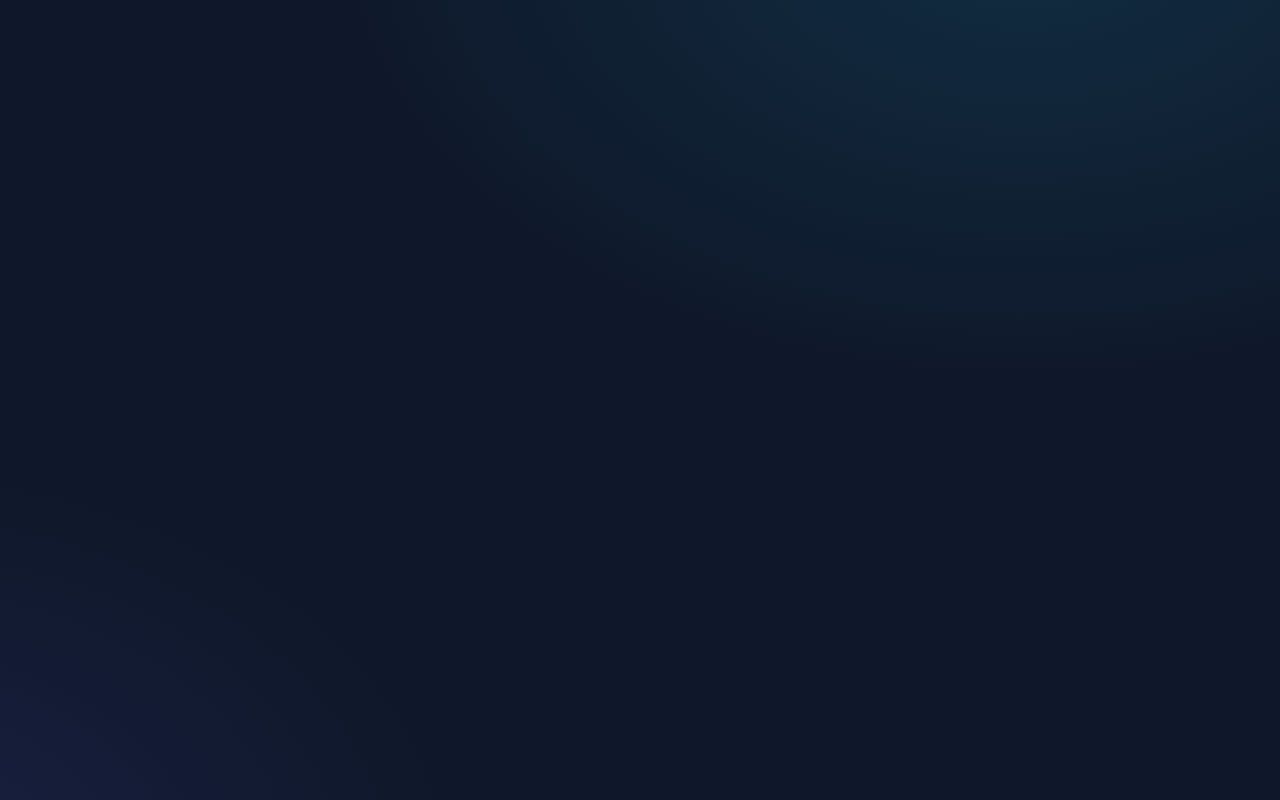
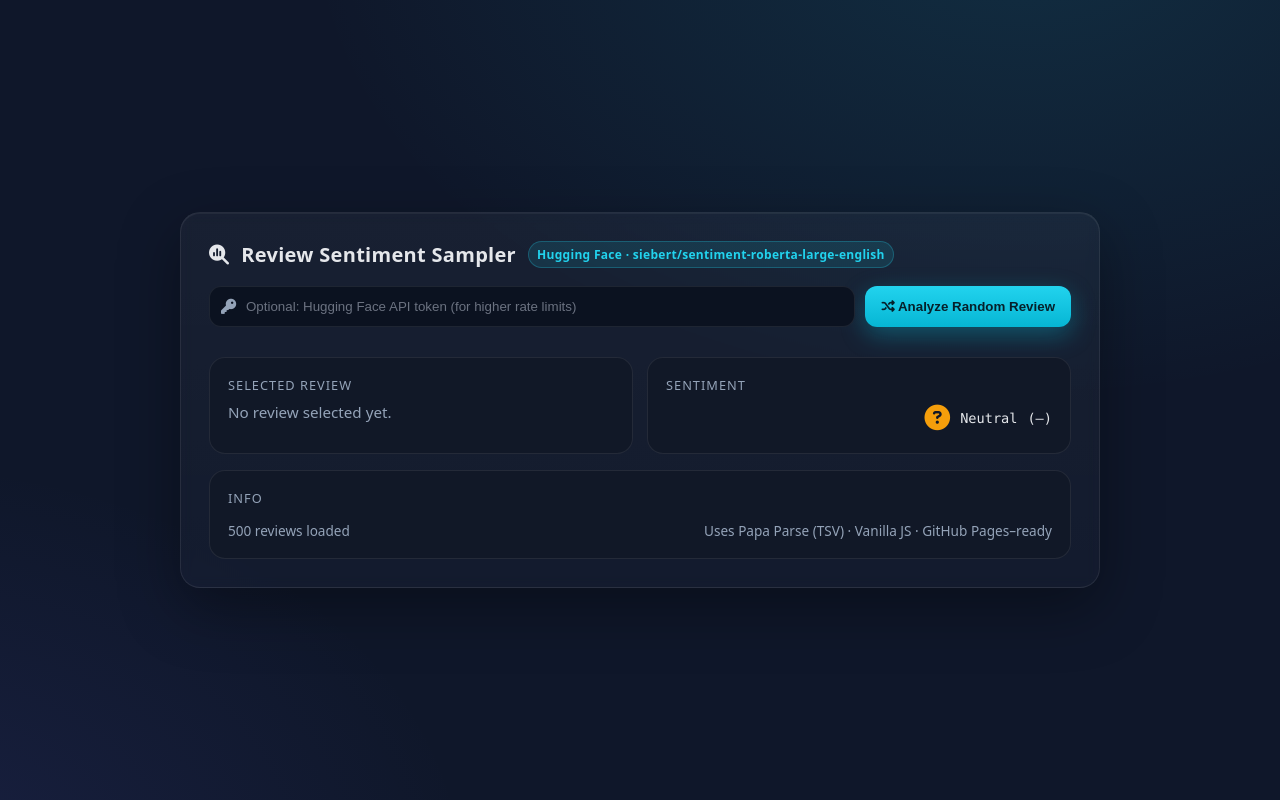
Before and after one commit to shalnovmn/aihse, a plain HTML site: page index.html in a window 1280 px wide. Drawn offline with nearby package versions, Linux system fonts and the light colour scheme.

Commit message:
Update index.html

```diff
--- a/index.html
+++ b/index.html
@@ -122,4 +122,57 @@
       .controls { grid-template-columns: 1fr; }
       .grid { grid-template-columns: 1fr; }
     }
-    .hidd
+    .hidden { display: none; }
+  </style>
+</head>
+<body>
+  <main class="app">
+    <header>
+      <div class="title">
+        <i class="fa-solid fa-magnifying-glass-chart"></i>
+        Review Sentiment Sampler
+        <span class="badge">Hugging Face · siebert/sentiment-roberta-large-english</span>
+      </div>
+      <div class="status" id="loadStatus">
+        <i class="fa-solid fa-database"></i>
+        <span class="small">Loading reviews…</span>
+      </div>
+    </header>
+
+    <section class="controls">
+      <div class="input-wrap">
+        <i class="fa-solid fa-key"></i>
+        <input id="tokenInput" type="password" placeholder="Optional: Hugging Face API token (for higher rate limits)"/>
+      </div>
+      <button id="analyzeBtn" disabled>
+        <i class="fa-solid fa-shuffle"></i> Analyze Random Review
+      </button>
+    </section>
+
+    <section class="grid">
+      <div class="card">
+        <div class="label">Selected review</div>
+        <div id="reviewText" class="review muted">No review selected yet.</div>
+      </div>
+      <div class="card">
+        <div class="label">Sentiment</div>
+        <div id="sentimentBox" class="sentiment neutral">
+          <span class="icon"><i class="fa-solid fa-circle-question"></i></span>
+          <span class="mono" id="sentimentLabel">Neutral</span>
+          <span class="mono" id="sentimentScore" title="Model confidence score">(—)</span>
+        </div>
+      </div>
+    </section>
+
+    <section class="card">
+      <div class="label">Info</div>
+      <div class="footer">
+        <div id="reviewCount" class="small">—</div>
+        <div class="small">Uses Papa Parse (TSV) · Vanilla JS · GitHub Pages–ready</div>
+      </div>
+    </section>
+  </main>
+
+  <script src="./app.js" defer></script>
+</body>
+</html>
```
